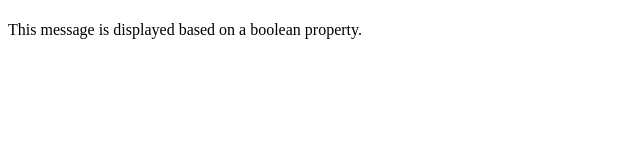
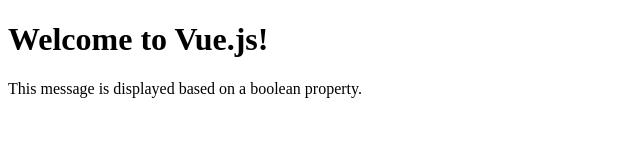
Before and after one commit to Dipali2723/comp-6062-week-9-lab, a plain HTML site: page index.html in a window 1280 px wide. Shown: the whole page, without its empty margins (0-640 px from the left). Drawn offline with nearby package versions, Linux system fonts and the light colour scheme.

Commit message:
heading error

```diff
--- a/index.html
+++ b/index.html
@@ -5,7 +5,7 @@
     </head>
     <body>
         <div id="app">
-            <h1>{{greeting}}</h1>
+            <h1>{{greetings}}</h1>
             <p v-if="showMessage">{{message}}</p>
         </div>
         <!--Vue JS-->
--- a/scripts/app.js
+++ b/scripts/app.js
@@ -1,3 +1,5 @@
+console.log("Lets get started with Vue.js");
+
 const app = Vue.createApp({
     data(){
         return{
```
